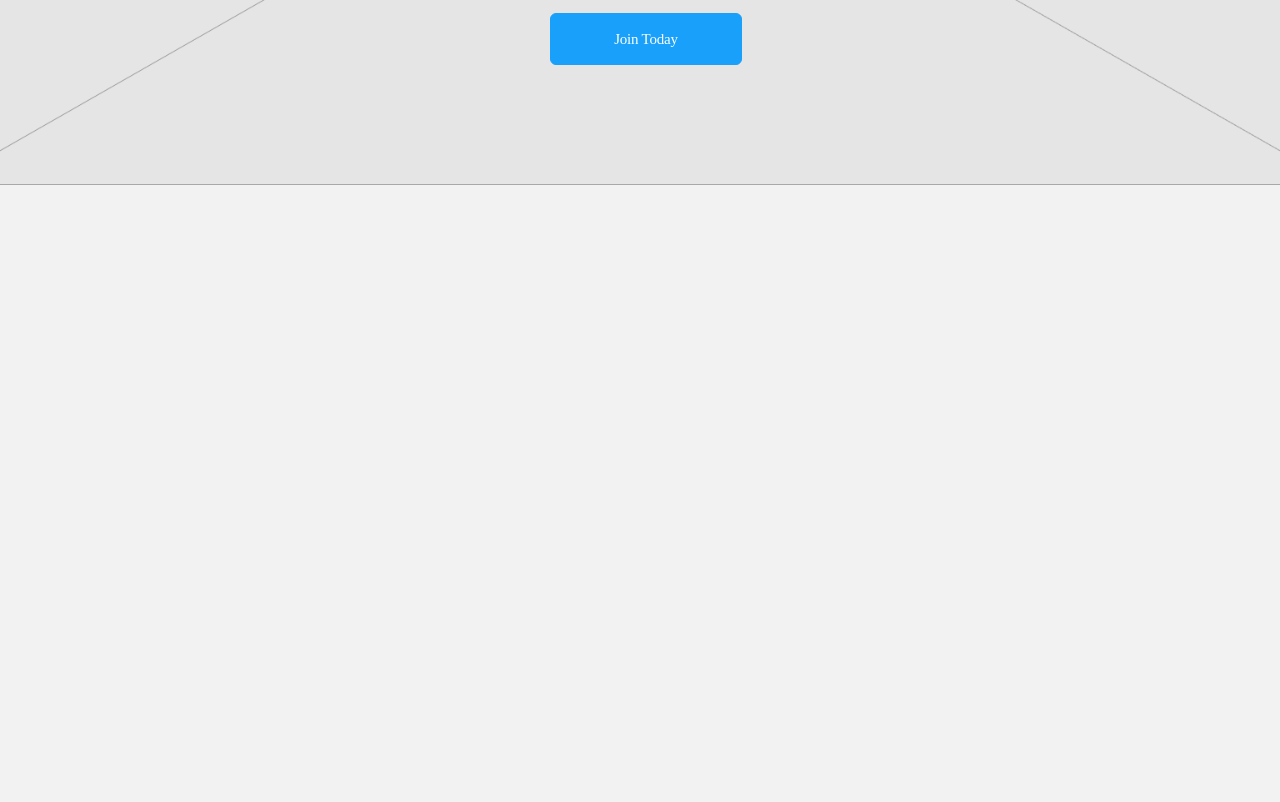
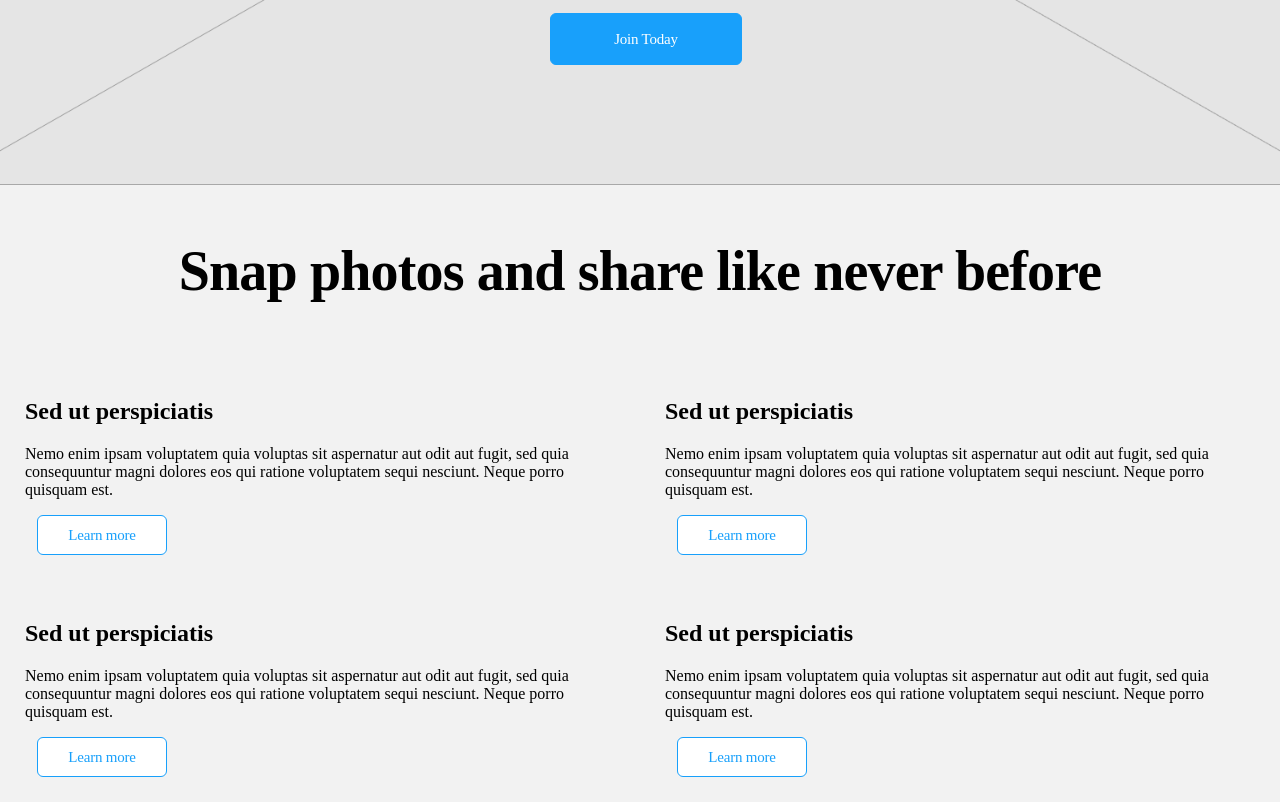
Before and after one commit to sinaJsizurB/1802, a plain HTML site: page index.html in a window 1280 px wide. Shown: the part 675-1477 px from the top of the page. Before the commit the page ends 860 px from the top, so only its background shows below. Drawn offline with Linux system fonts and the light colour scheme.

Commit message:
izmaiņas

```diff
--- a/index.html
+++ b/index.html
@@ -34,3 +34,39 @@
     <h1 class="bg_header__title">The largest community of photo enthusiasts!</h1>
     <a href="#" class="btn btn_accent btn_call_to_action">Join Today</a>
 </header>
+<section>
+    <h1 class="block_title">Snap photos and share like never before</h1>
+    <div class="section_container">
+        <div class="block_1">
+            <h2>Sed ut perspiciatis</h2>
+            <p>Nemo enim ipsam voluptatem quia voluptas sit aspernatur aut odit aut fugit, sed quia consequuntur magni dolores eos qui
+            ratione voluptatem sequi nesciunt. Neque porro quisquam est.</p>
+            <a href="#" class="btn btn_light">Learn more</a>
+        </div>
+        <div class="block_2">
+            <h2>Sed ut perspiciatis</h2>
+            <p>Nemo enim ipsam voluptatem quia voluptas sit aspernatur aut odit aut fugit, sed quia consequuntur magni dolores
+                eos qui
+                ratione voluptatem sequi nesciunt. Neque porro quisquam est.</p>
+            <a href="#" class="btn btn_light">Learn more</a>
+        </div>
+    </div>
+    <div class="section_container_2">
+        <div class="block_1">
+            <h2>Sed ut perspiciatis</h2>
+            <p>Nemo enim ipsam voluptatem quia voluptas sit aspernatur aut odit aut fugit, sed quia consequuntur magni
+                dolores eos qui
+                ratione voluptatem sequi nesciunt. Neque porro quisquam est.</p>
+            <a href="#" class="btn btn_light">Learn more</a>
+        </div>
+        <div class="block_2">
+            <h2>Sed ut perspiciatis</h2>
+            <p>Nemo enim ipsam voluptatem quia voluptas sit aspernatur aut odit aut fugit, sed quia consequuntur magni
+                dolores
+                eos qui
+                ratione voluptatem sequi nesciunt. Neque porro quisquam est.</p>
+            <a href="#" class="btn btn_light">Learn more</a>
+        </div>
+    </div>
+
+</section>
--- a/style.css
+++ b/style.css
@@ -105,3 +105,19 @@ h1 {
   background: #18a0fb;
   color: #fff;
 }
+.section_container,
+.section_container_2 {
+  display: flex;
+  max-width: 1520px;
+  height: 222px;
+  max-height: 960px;
+  margin: auto;
+}
+.block_1,
+.block_2 {
+  padding: 10px 15px;
+  margin: 10px;
+}
+.block_title {
+  display: block;
+}
```
